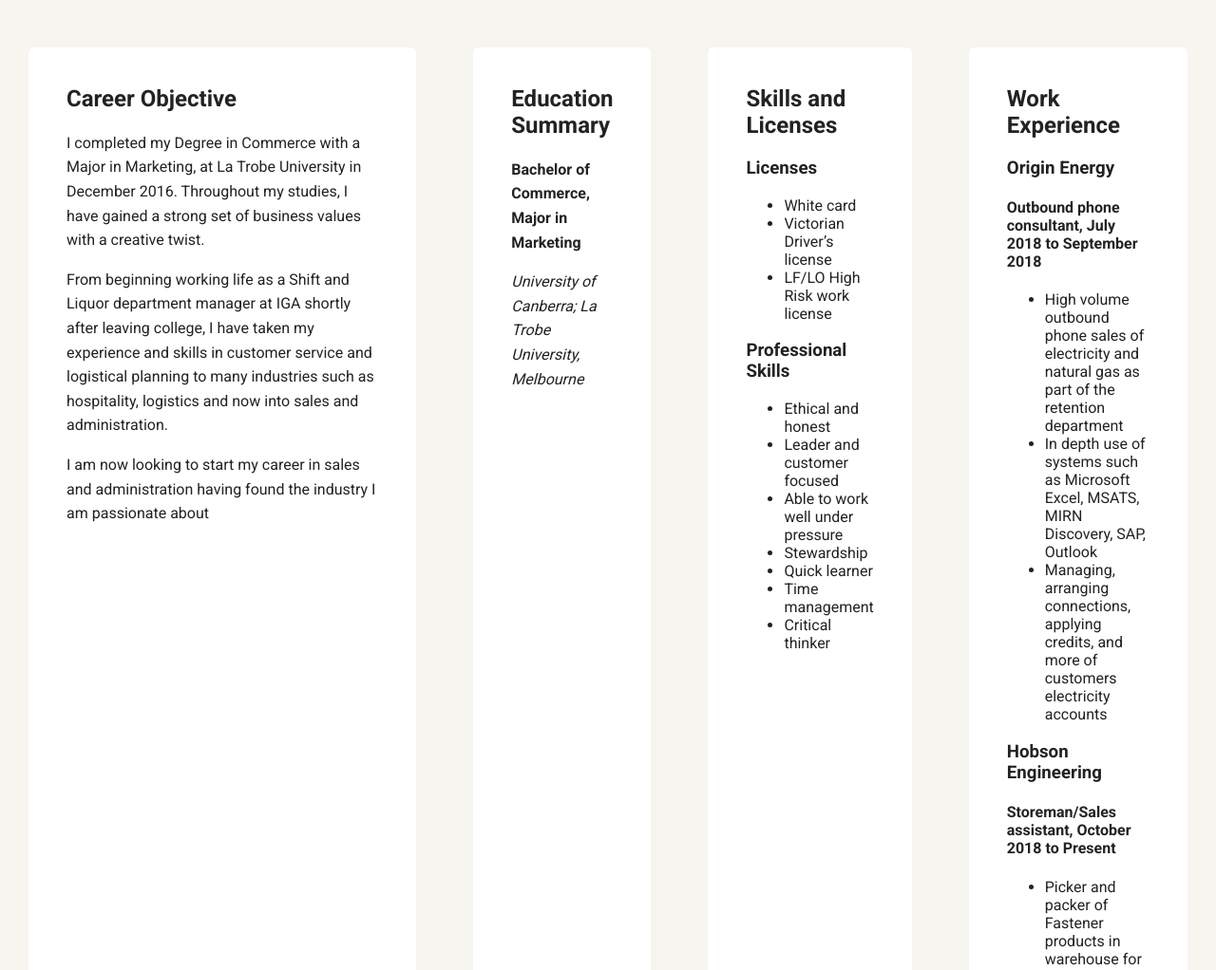
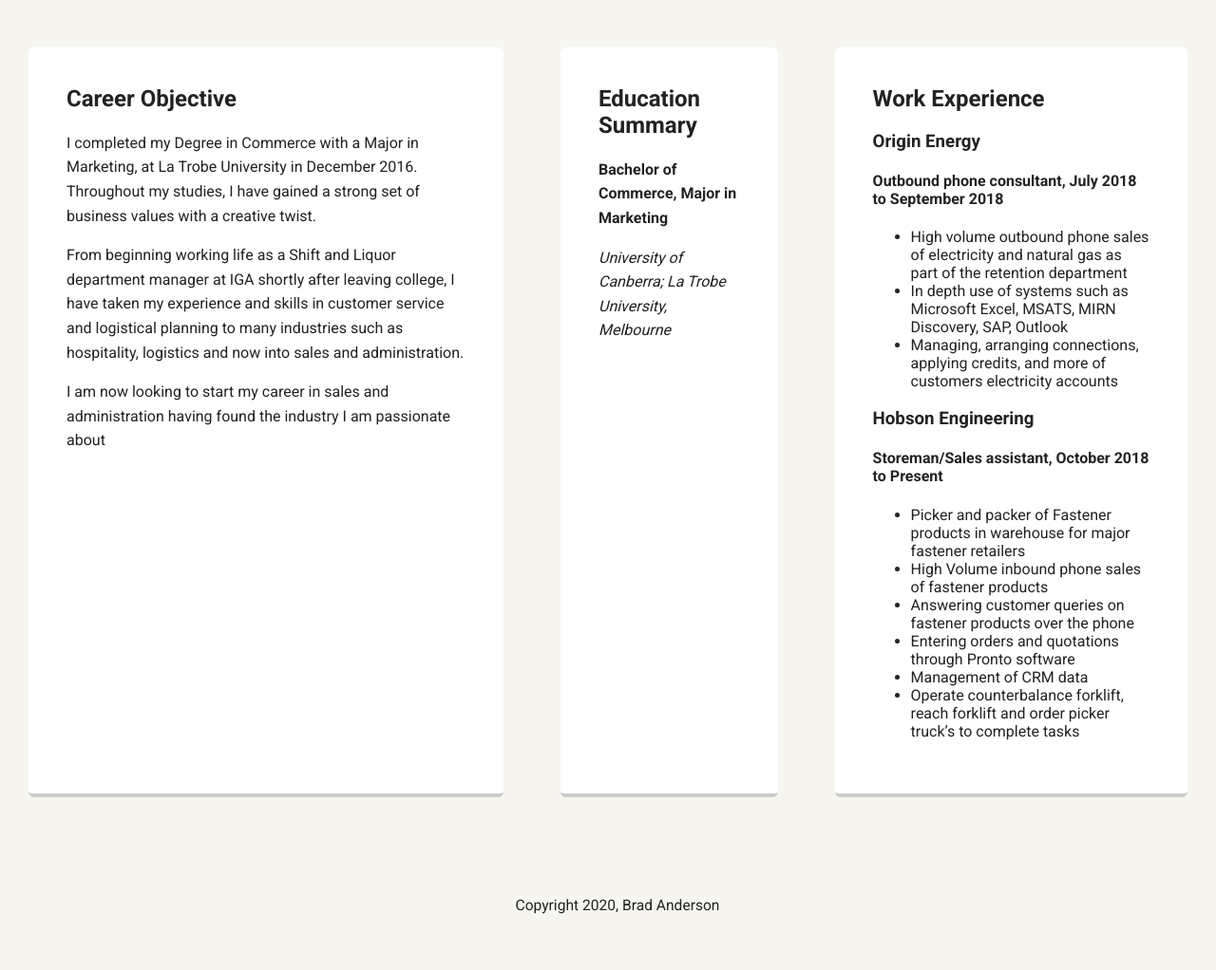
Before and after one commit to bradando4130/techdegree-project-1, a plain HTML site: page experience.html in a window 1280 px wide. Shown: the part 470-1492 px from the top of the page at 95% size. Drawn offline with Linux system fonts and the light colour scheme; a web font is replaced by a local one.

Commit message:
final draft project 1
finished cleaning up html markup, removed unnessary pictures and links. took out excess 'experience' section.

```diff
--- a/experience.html
+++ b/experience.html
@@ -8,13 +8,13 @@
   <link href="https://fonts.googleapis.com/css?family=Muli%7CRoboto:400,300,500,700,900" rel="stylesheet"></head>
   <body>
 
-    <div class="main-nav">
+    <nav class="main-nav">
         <ul class="nav">
           <li class="name">Brad Anderson</li>
           <li><a href="index.html">Home</a></li>
           <li><a href="#">Experience</a></li>
         </ul>
-    </div>
+    </nav>
 
     <header>
         <img src="images/bradglassescrop.jpg" alt="Brad Portrait" class="profile-image">
@@ -23,40 +23,20 @@
     </header>
 
     <main class="flex">
-        <div class="card">
+        <section class="card">
           <h2>Career Objective</h2>
           <p>I completed my Degree in Commerce with a Major in Marketing, at La Trobe University in December 2016.  Throughout my studies, I have gained a strong set of business values with a creative twist.</p>
           <p>From beginning working life as a Shift and Liquor department manager at IGA shortly after leaving college, I have taken my experience and skills in customer service and logistical planning to many industries such as hospitality, logistics and now into sales and administration.</p>
           <p>I am now looking to start my career in sales and administration having found the industry I am passionate about</p>
-        </div>
+        </section>
 
-        <div class="card">
+        <section class="card">
           <h2>Education Summary</h2>
           <p><strong>Bachelor of Commerce, Major in Marketing</strong></p>
           <p><i>University of Canberra; La Trobe University, Melbourne</i></p>
-        </div>
+        </section>
 
-        <div class="card">
-          <h2>Skills and Licenses</h2>
-            <h3>Licenses</h3>
-                <ul>
-                    <li>White card</li>
-                    <li>Victorian Driver’s license</li>
-                    <li>LF/LO High Risk work license</li>
-                </ul>
-            <h3>Professional Skills</h3>
-                <ul>
-                    <li>Ethical and honest</li>
-                    <li>Leader and customer focused</li>
-                    <li>Able to work well under pressure</li>
-                    <li>Stewardship</li>
-                    <li>Quick learner</li>
-                    <li>Time management</li>
-                    <li>Critical thinker</li>
-                </ul>
-        </div>
-
-        <div class="card">
+        <section class="card">
             <h2>Work Experience</h2>
             <h3>Origin Energy</h3>
             <h4>Outbound phone consultant, July 2018 to September 2018</h4>
@@ -80,12 +60,14 @@
 
 
 
-        </div>
+        </section>
 
 
     </main>
 
-
+    <footer>
+      <p class="copyright">Copyright 2020, Brad Anderson</p>
+    </footer>
 
 
   </body>
--- a/styles.css
+++ b/styles.css
@@ -74,7 +74,7 @@ header .profile-image {
   transition: all .5s;
 }
 header .profile-image:hover {
-  transform: scale(1.2) rotate(20deg);
+  transform: scale(1.2) rotate(360deg);
 }
 .tag {
   background-color: #efefef;
```
Also changed, not shown: index.html (+7 -8 lines), images/bradglasses.jpg (deleted), images/bradglasses1.jpg (deleted), images/melbourne.jpg (deleted).
